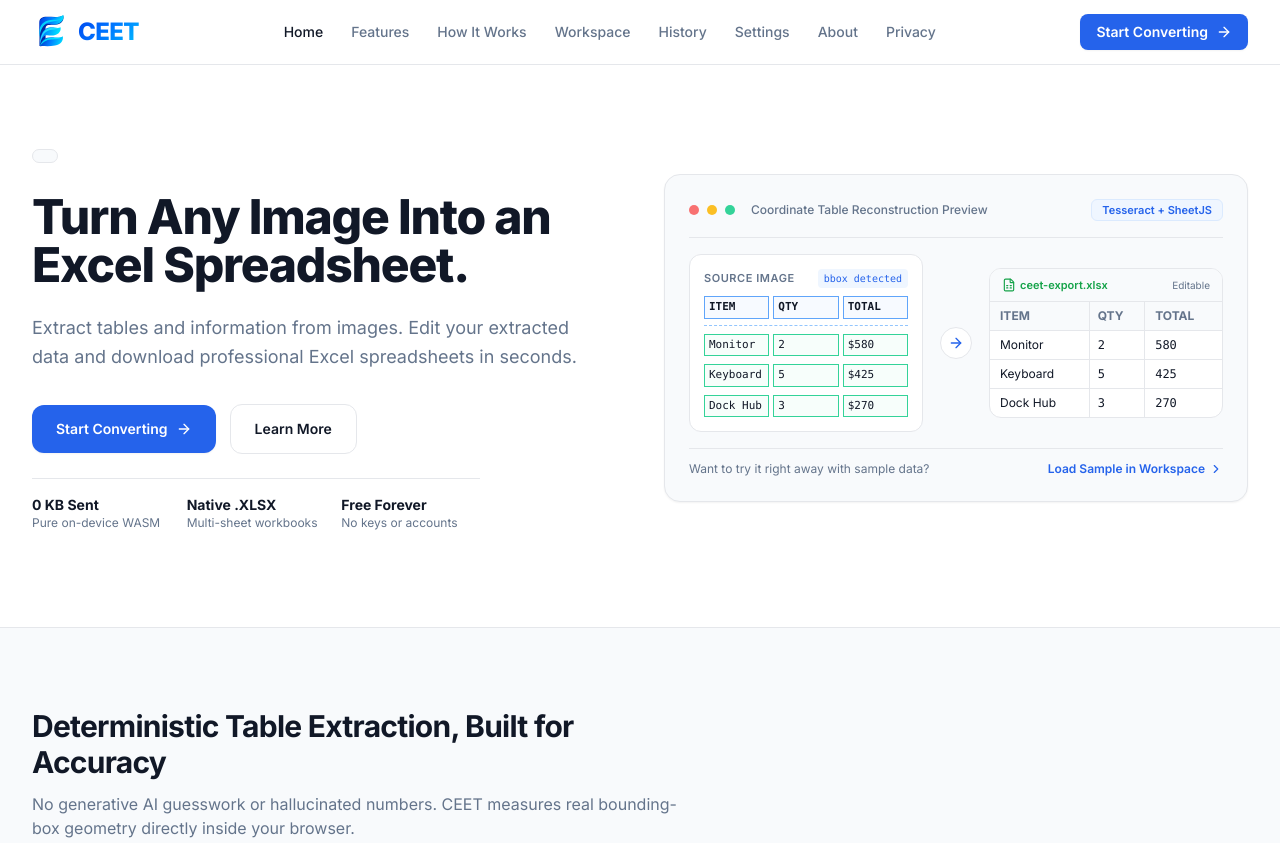
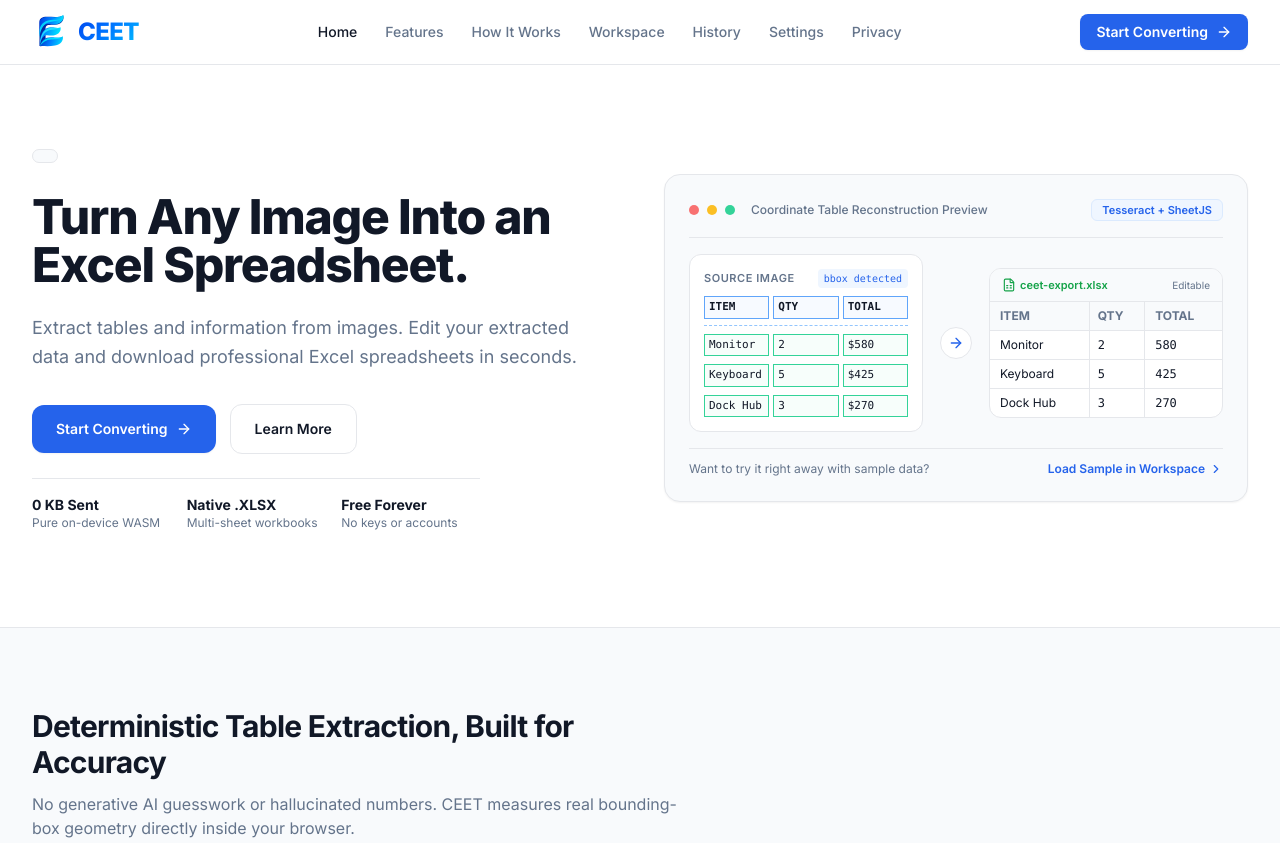
Before and after one commit to mnafih073-art/ceet, a plain HTML site: page index.html in a window 1280 px wide. Shown: the top 843 px of the page. Drawn offline with nearby package versions, Linux system fonts and the light colour scheme.

Commit message:
Update index.html

```diff
--- a/index.html
+++ b/index.html
@@ -140,7 +140,6 @@
             <span id="nav-history-badge" class="hidden text-[11px] font-semibold px-1.5 py-0.5 rounded-full bg-blue-50 text-[#2563EB]">0</span>
           </button>
           <button onclick="navigateTo('settings')" data-nav="settings" class="nav-link px-3 py-2 rounded-lg text-sm font-medium text-[#64748B] hover:text-[#111827] hover:bg-[#F8FAFC] transition">Settings</button>
-          <button onclick="navigateTo('about')" data-nav="about" class="nav-link px-3 py-2 rounded-lg text-sm font-medium text-[#64748B] hover:text-[#111827] hover:bg-[#F8FAFC] transition">About</button>
           <button onclick="navigateTo('privacy')" data-nav="privacy" class="nav-link px-3 py-2 rounded-lg text-sm font-medium text-[#64748B] hover:text-[#111827] hover:bg-[#F8FAFC] transition">Privacy</button>
         </nav>
 
```
